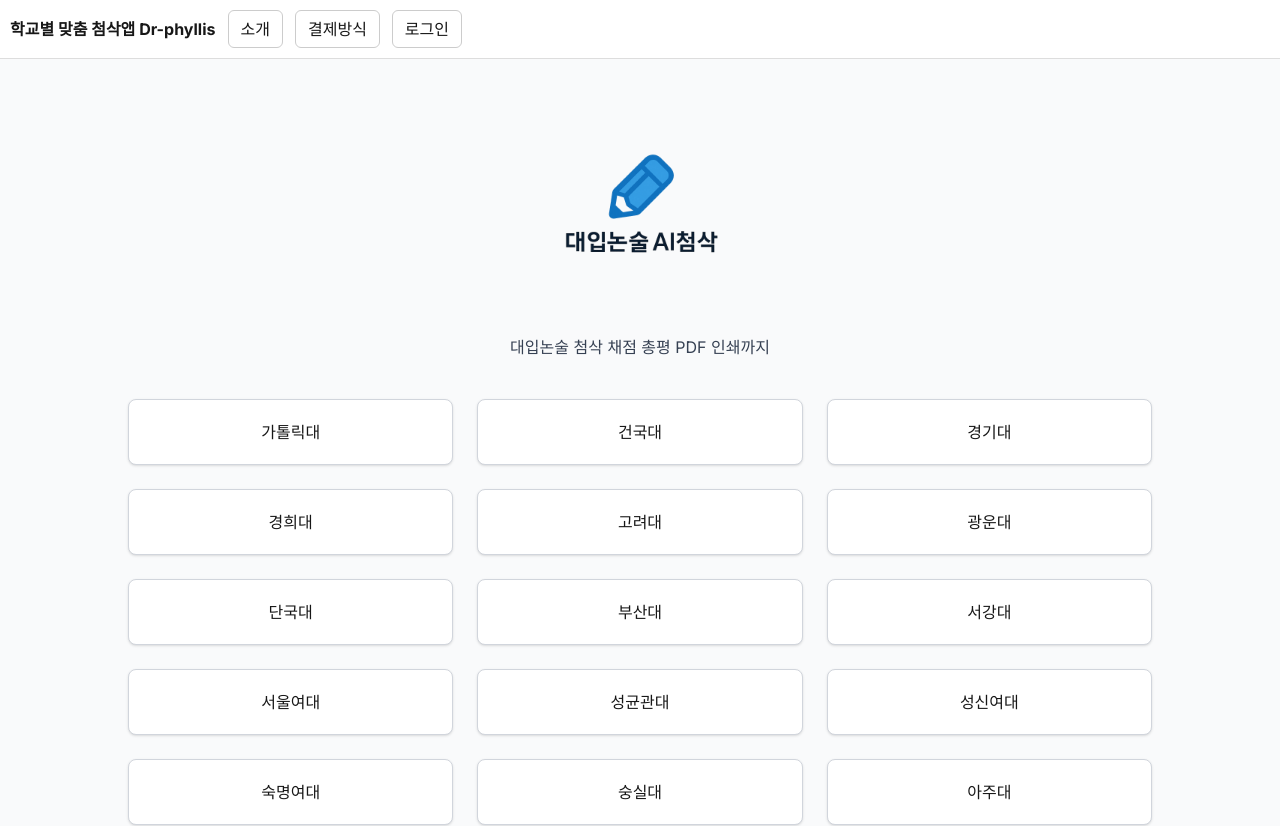
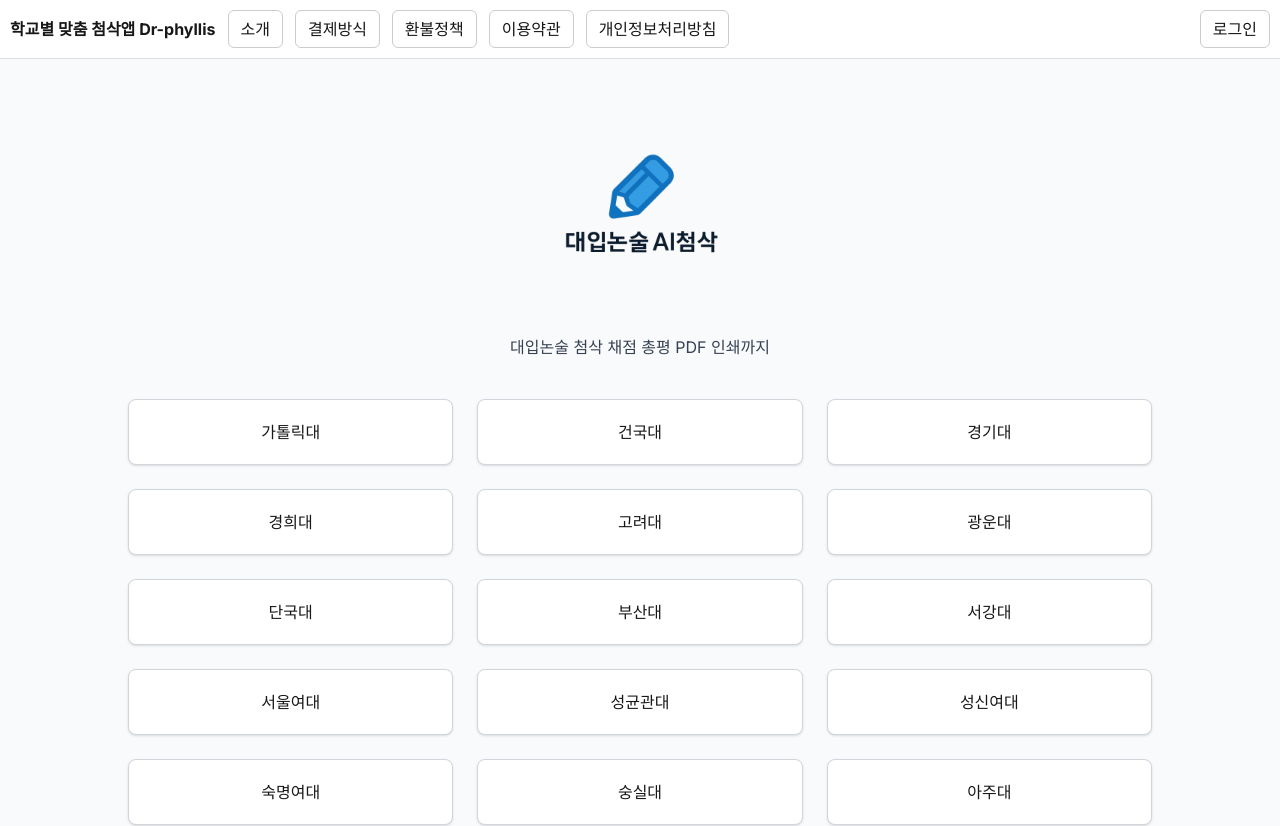
Before and after one commit to SHTH-AGI-LAB/shth-essay, a Next.js app: page / in a window 1280 px wide. Shown: the top 826 px of the page. Built offline with nearby package versions, Linux system fonts and the light colour scheme; no server answers.

Commit message:
feat(header): add refund/terms/privacy links and align auth to right

```diff
--- a/src/components/Header.tsx
+++ b/src/components/Header.tsx
@@ -27,10 +27,13 @@ export default function Header() {
         padding: "10px",
         borderBottom: "1px solid #ddd",
         display: "flex",
+        justifyContent: "space-between",
+        alignItems: "center",
         gap: 12,
-        alignItems: "center",
       }}
     >
+      {/* Left: Logo + Nav */}
+      <div style={{ display: "flex", gap: 12, alignItems: "center" }}>
         <Link href="/" style={{ fontWeight: 700 }}>
           학교별 맞춤 첨삭앱 Dr-phyllis
         </Link>
@@ -49,6 +52,30 @@ export default function Header() {
           결제방식
         </Link>
 
+        <Link
+          href="/refund"
+          style={{ padding: "6px 12px", border: "1px solid #ccc", borderRadius: 6 }}
+        >
+          환불정책
+        </Link>
+
+        <Link
+          href="/terms"
+          style={{ padding: "6px 12px", border: "1px solid #ccc", borderRadius: 6 }}
+        >
+          이용약관
+        </Link>
+
+        <Link
+          href="/privacy"
+          style={{ padding: "6px 12px", border: "1px solid #ccc", borderRadius: 6 }}
+        >
+          개인정보처리방침
+        </Link>
+      </div>
+
+      {/* Right: Auth */}
+      <div style={{ display: "flex", gap: 12, alignItems: "center" }}>
         {session ? (
           <>
             <span>안녕하세요, {session.user?.name}님 👋</span>
@@ -68,6 +95,7 @@ export default function Header() {
             로그인
           </Link>
         )}
+      </div>
     </header>
   );
 }
```
Lines whose indentation alone changed are shown as unchanged.
